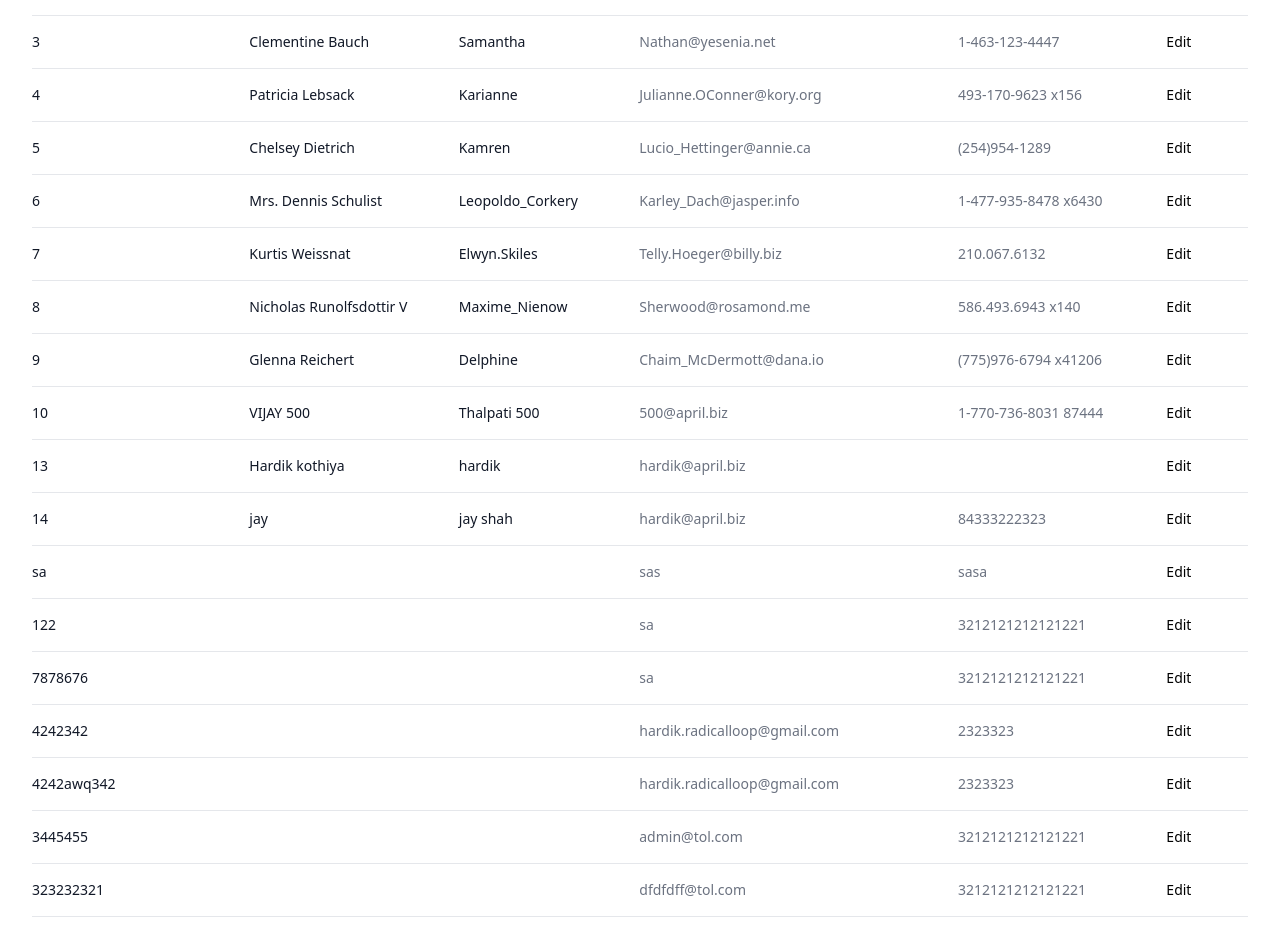
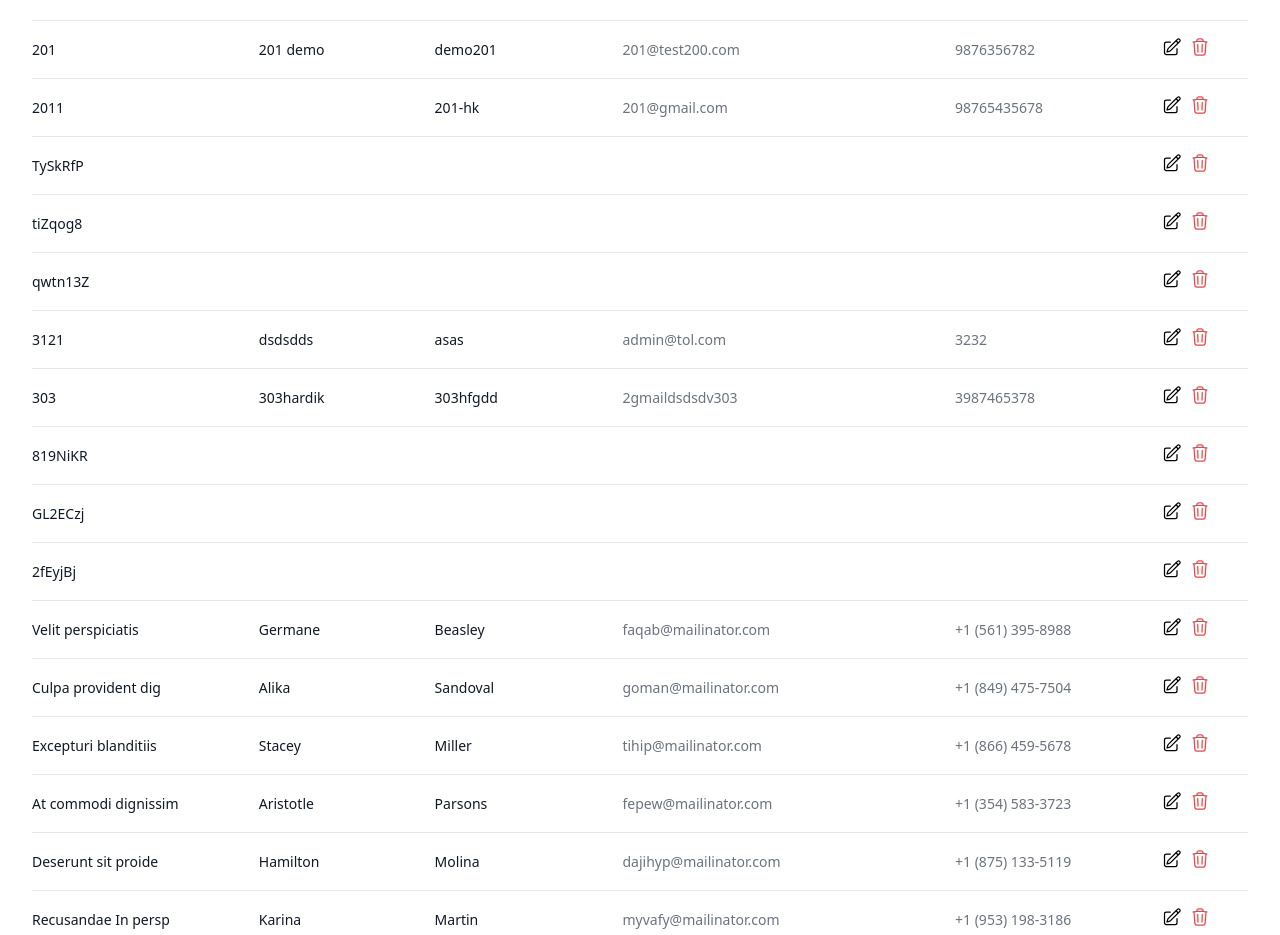
Before and after one commit to hardik-rl/react-ts-app, a React (Create React App) app: page /users in a window 1280 px wide. Shown: the part 222-1157 px from the top of the page. Built offline with nearby package versions, Linux system fonts and the light colour scheme; data requests are answered from the project's data file.

Commit message:
user changes fix

```diff
--- a/db.json
+++ b/db.json
@@ -1,148 +1,16 @@
 {
   "users": [
-    {
-      "id": 2,
-      "firstname": "200 devid",
-      "lastname": "200 devid",
-      "email": "200@devid.tv",
-      "phone": "010-692-6593 200"
-    },
-    {
-      "id": 3,
-      "firstname": "Clementine Bauch",
-      "lastname": "Samantha",
-      "email": "Nathan@yesenia.net",
-      "phone": "1-463-123-4447"
-    },
-    {
-      "id": 4,
-      "firstname": "Patricia Lebsack",
-      "lastname": "Karianne",
-      "email": "Julianne.OConner@kory.org",
-      "phone": "493-170-9623 x156"
-    },
-    {
-      "id": 5,
-      "firstname": "Chelsey Dietrich",
-      "lastname": "Kamren",
-      "email": "Lucio_Hettinger@annie.ca",
-      "phone": "(254)954-1289"
-    },
-    {
-      "id": 6,
-      "firstname": "Mrs. Dennis Schulist",
-      "lastname": "Leopoldo_Corkery",
-      "email": "Karley_Dach@jasper.info",
-      "phone": "1-477-935-8478 x6430"
-    },
-    {
-      "id": 7,
-      "firstname": "Kurtis Weissnat",
-      "lastname": "Elwyn.Skiles",
-      "email": "Telly.Hoeger@billy.biz",
-      "phone": "210.067.6132"
-    },
-    {
-      "id": 8,
-      "firstname": "Nicholas Runolfsdottir V",
-      "lastname": "Maxime_Nienow",
-      "email": "Sherwood@rosamond.me",
-      "phone": "586.493.6943 x140"
-    },
-    {
-      "id": 9,
-      "firstname": "Glenna Reichert",
-      "lastname": "Delphine",
-      "email": "Chaim_McDermott@dana.io",
-      "phone": "(775)976-6794 x41206"
-    },
-    {
-      "id": 10,
-      "firstname": "VIJAY 500",
-      "lastname": "Thalpati 500",
-      "email": "500@april.biz",
-      "phone": "1-770-736-8031 87444"
-    },
-    {
-      "firstname": "Hardik kothiya",
-      "lastname": "hardik",
-      "email": "hardik@april.biz",
-      "id": 13
-    },
-    {
-      "firstname": "jay",
-      "lastname": "jay shah",
-      "email": "hardik@april.biz",
-      "phone": 84333222323,
-      "id": 14
-    },
-    {
-      "id": "sa",
-      "email": "sas",
-      "phone": "sasa",
-      "fname": "sasasa"
-    },
-    {
-      "id": "122",
-      "email": "sa",
-      "phone": "3212121212121221"
-    },
-    {
-      "id": "7878676",
-      "email": "sa",
-      "phone": "3212121212121221"
-    },
-    {
-      "id": "4242342",
-      "lname": "hfghgf",
-      "email": "hardik.radicalloop@gmail.com",
-      "phone": "2323323",
-      "fname": "hardik"
-    },
-    {
-      "id": "4242awq342",
-      "email": "hardik.radicalloop@gmail.com",
-      "phone": "2323323"
-    },
-    {
-      "id": "3445455",
-      "email": "admin@tol.com",
-      "phone": "3212121212121221"
-    },
-    {
-      "id": "323232321",
-      "email": "dfdfdff@tol.com",
-      "phone": "3212121212121221",
-      "fname": "fergfdffgfg"
-    },
-    {
-      "id": "100",
-      "firstname": "VIJAY 500",
-      "lastname": "Thalpati 500",
-      "email": "500@april.biz",
-      "phone": "1-770-736-8031 87444"
-    },
-    {
-      "id": "65432",
-      "email": "dsd@tol.com",
-      "phone": "(321) 212-1212"
-    },
     {
       "id": "200",
       "email": "hardik@test200.com",
       "phone": "9876356782"
     },
     {
-      "id": "101",
-      "lastname": "101",
-      "email": "101@gmail.com",
-      "phone": "0987634568"
-    },
-    {
       "id": "201",
-      "lastname": "201-hk",
-      "email": "201@gmail.com",
-      "phone": "98765435678"
+      "email": "201@test200.com",
+      "phone": "9876356782",
+      "firstname": "201 demo",
+      "lastname": "demo201"
     },
     {
       "id": "2011",
@@ -152,20 +20,6 @@
     },
     {
       "id": "TySkRfP"
-    },
-    {
-      "id": "203",
-      "firstname": "203HARDIK",
-      "lastname": "hardik203",
-      "email": "hardik@test.com",
-      "phone": "98765327371"
-    },
-    {
-      "id": "301",
-      "firstname": "301hardik",
-      "lastname": "hardik301",
-      "email": "hardik.radicalloop1@gmail.com",
-      "phone": "99328732"
     },
     {
       "id": "tiZqog8"
@@ -400,25 +254,11 @@
       "phone": "+1 (967) 729-7795"
     },
     {
-      "id": "123",
-      "firstname": "admin",
-      "lastname": "123",
-      "email": "admin@gmail.com",
-      "phone": "9898985655"
-    },
-    {
       "id": "hkkkk",
       "firstname": "kkkkkk",
       "lastname": "hhhhhh",
       "email": "hkkkk@gmail.com",
       "phone": "45455445454"
-    },
-    {
-      "id": "9000",
-      "firstname": "Dai",
-      "lastname": "Pruitt",
-      "email": "quta@mailinator.com",
-      "phone": "+1 (885) 311-7656"
     },
     {
       "id": "Qui molestiae anim d",
@@ -532,6 +372,20 @@
       "lastname": "Maynard",
       "email": "josuqagy@mailinator.com",
       "phone": "+1 (408) 371-1016"
+    },
+    {
+      "id": "199",
+      "email": "199@test200.com",
+      "phone": "9876356782",
+      "firstname": "199",
+      "lastname": "199"
+    },
+    {
+      "id": "Animi ea tempore d",
+      "firstname": "Alma",
+      "lastname": "Mueller",
+      "email": "begygub@mailinator.com",
+      "phone": "+1 (413) 526-3381"
     }
   ]
 }
--- a/src/css/app.css
+++ b/src/css/app.css
@@ -8,3 +8,6 @@
 .btn-secondary {
   @apply !bg-white text-gray-900 ring-1 ring-inset ring-gray-300 hover:bg-gray-50;
 }
+.btn-danger {
+  @apply hover:bg-red-500 !bg-red-600 text-white;
+}
--- a/src/module/users/Api.ts
+++ b/src/module/users/Api.ts
@@ -6,3 +6,5 @@ export const getAllUsers = () => api.get("/users");
 export const addUser = (data: AddUserFormProps) => api.post(`/users`, data);
 
 export const updateUser = (data: any) => api.put(`/users/${data.id}`, data);
+
+export const deleteUser = (id: any) => api.delete(`/users/${id}`);
--- a/src/module/users/components/Users.tsx
+++ b/src/module/users/components/Users.tsx
@@ -5,21 +5,32 @@ import Button from "../../../shared/components/Button";
 import Modal from "../../../shared/components/Modal";
 import CommonModal from "./CommonModal";
 import UsersList from "./UsersList";
+import ConfirmationModal from "../../../shared/components/ConfirmationModal";
 
 const Users = () => {
   const { data } = useUsers();
   const [isModalOpen, setIsModalOpen] = useState(false);
   const [selectedUser, setSelectedUser] = useState(null);
-
-  const openModal = (user: SetStateAction<null>) => {
-    setSelectedUser(user);
-    setIsModalOpen(true);
-  };
+  const [deleteModal, setDeleteModal] = useState(false);
 
   const closeModal = () => {
     setSelectedUser(null);
     setIsModalOpen(false);
   };
+
+  const editModalOnClick = (item: SetStateAction<null>) => {
+    setSelectedUser(item);
+    setIsModalOpen(true);
+  };
+
+  const deleteModalOnClick = (item: SetStateAction<null>) => {
+    setSelectedUser(item);
+    setDeleteModal(true);
+  };
+
+
+  console.log(data);
+
 
   return (
     <>
@@ -40,7 +51,11 @@ const Users = () => {
             />
           </div>
         </div>
-        <UsersList openModal={openModal} data={data} />
+        <UsersList
+          deleteModalOnClick={deleteModalOnClick}
+          editModalOnClick={editModalOnClick}
+          data={data}
+        />
       </div>
       <Modal open={isModalOpen} setOpen={closeModal}>
         <CommonModal
@@ -49,6 +64,12 @@ const Users = () => {
           selectedUser={selectedUser}
         />
       </Modal>
+      <Modal open={deleteModal} setOpen={() => setDeleteModal(false)}>
+        <ConfirmationModal
+          selectedUser={selectedUser}
+          closeModal={() => setDeleteModal(false)}
+        />
+      </Modal>
     </>
   );
 };
--- a/src/module/users/components/UsersList.tsx
+++ b/src/module/users/components/UsersList.tsx
@@ -1,6 +1,12 @@
 import { AddUserFormProps, UserListType } from "../types";
+import { PencilSquareIcon } from "@heroicons/react/24/outline";
+import { TrashIcon } from "@heroicons/react/24/outline";
 
-const UsersList = ({ openModal, data }: UserListType) => {
+const UsersList = ({
+  editModalOnClick,
+  deleteModalOnClick,
+  data,
+}: UserListType) => {
   return (
     <>
       <div className="mt-8 flow-root">
@@ -66,7 +72,15 @@ const UsersList = ({ openModal, data }: UserListType) => {
                       {item.phone}
                     </td>
                     <td className="relative whitespace-nowrap py-4 pl-3 pr-4 text-sm font-medium sm:pr-0">
-                      <button onClick={() => openModal(item)}>Edit</button>
+                      <button onClick={() => editModalOnClick(item)}>
+                        <PencilSquareIcon className="w-5 h-5" />
+                      </button>
+                      <button
+                        className="mx-2"
+                        onClick={() => deleteModalOnClick(item)}
+                      >
+                        <TrashIcon className="w-5 h-5 text-red-500" />
+                      </button>
                     </td>
                   </tr>
                 ))}
--- a/src/module/users/types.ts
+++ b/src/module/users/types.ts
@@ -21,7 +21,8 @@ export interface AddUsersModalProps {
 
 export interface UserListType {
   data: any;
-  openModal: any;
+  editModalOnClick: any;
+  deleteModalOnClick: any;
 }
 
 export interface CommonModalProps {
--- /dev/null
+++ b/src/shared/components/ConfirmationModal.tsx
@@ -0,0 +1,75 @@
+import { TrashIcon } from "@heroicons/react/24/outline";
+import Button from "./Button";
+import { useMutation, useQueryClient } from "@tanstack/react-query";
+import { deleteUser } from "../../module/users/Api";
+import { toast } from "react-toastify";
+import { AxiosError } from "axios";
+
+const ConfirmationModal = ({ closeModal, selectedUser }: any) => {
+  const queryClient = useQueryClient();
+  const { mutate: deleteAdminFn } = useMutation((id: any) => deleteUser(id), {
+    onSuccess: () => {
+      toast(
+        `${
+          selectedUser.firstname ? selectedUser.firstname : selectedUser.id
+        } Users Deleted Successfully`,
+        {
+          type: "success",
+        }
+      );
+      queryClient.setQueryData(["get-user"], (previousdata: any) => {
+        const filterData = previousdata.data.filter((user: any) => {
+          return user.id !== selectedUser.id;
+        });
+        previousdata.data = filterData;
+        return previousdata;
+      });
+      closeModal();
+    },
+    onError: (error: AxiosError<{ message: string }>) => {
+      toast(error.response?.data.message || "Something went wrong", {
+        type: "error",
+      });
+    },
+  });
+  const deleteUserOnClick = () => {
+    deleteAdminFn(selectedUser.id);
+  };
+  return (
+    <div>
+      <div className="sm:flex sm:items-start">
+        <div className="mx-auto flex h-12 w-12 flex-shrink-0 items-center justify-center rounded-full bg-red-100 sm:mx-0 sm:h-10 sm:w-10">
+          <TrashIcon className="w-5 h-5 text-red-500" />
+        </div>
+        <div className="mt-3 text-center sm:ml-4 sm:mt-0 sm:text-left">
+          <h3 className="text-base font-semibold leading-6 text-gray-900">
+            Delete User
+          </h3>
+          <div className="mt-2">
+            <p className="text-sm text-gray-500">
+              Are you sure you want to Delete User? All of your data will be
+              permanently removed from our servers forever. This action cannot
+              be undone.
+            </p>
+          </div>
+        </div>
+      </div>
+      <div className="mt-5 sm:mt-6 sm:grid sm:grid-cols-2 sm:gap-3">
+        <Button
+          variant="secondary"
+          type="button"
+          title="No"
+          onClick={closeModal}
+        />
+        <Button
+          variant="danger"
+          type="button"
+          title="Yes"
+          onClick={deleteUserOnClick}
+        />
+      </div>
+    </div>
+  );
+};
+
+export default ConfirmationModal;
```
